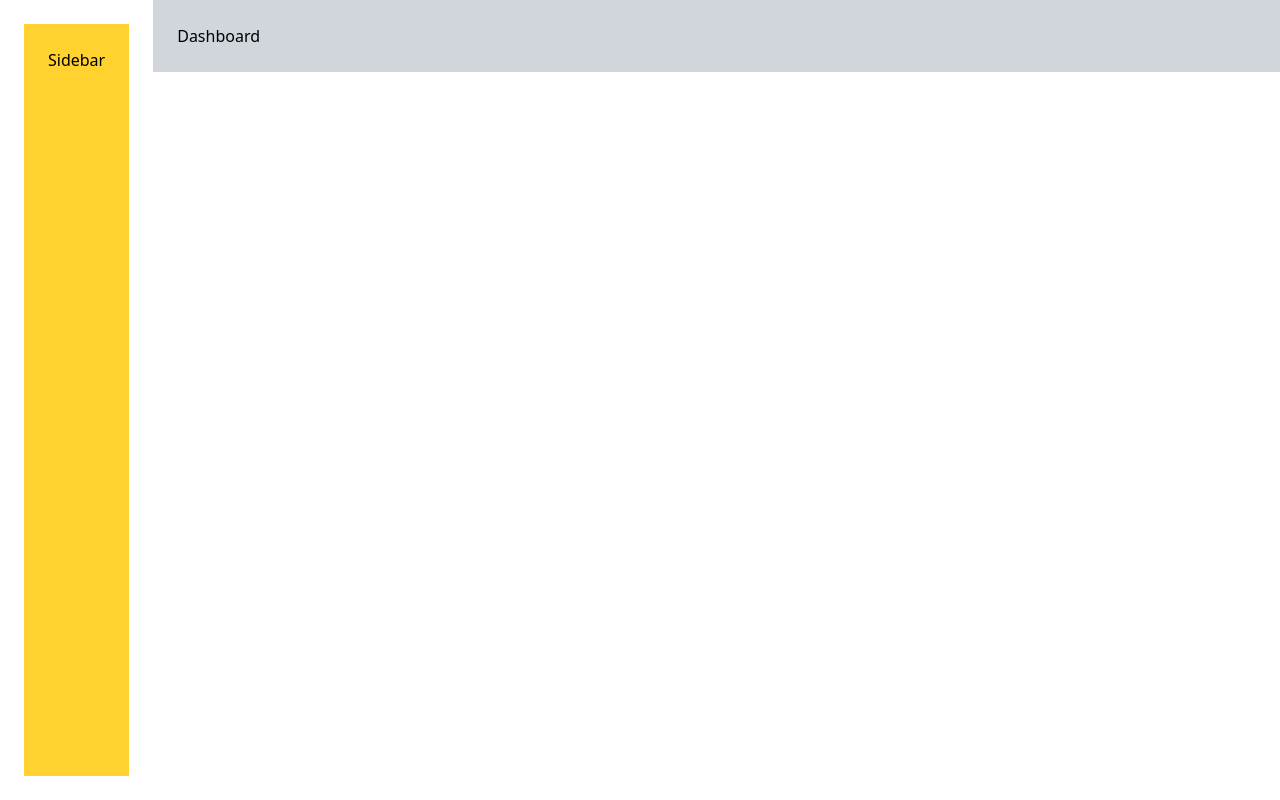
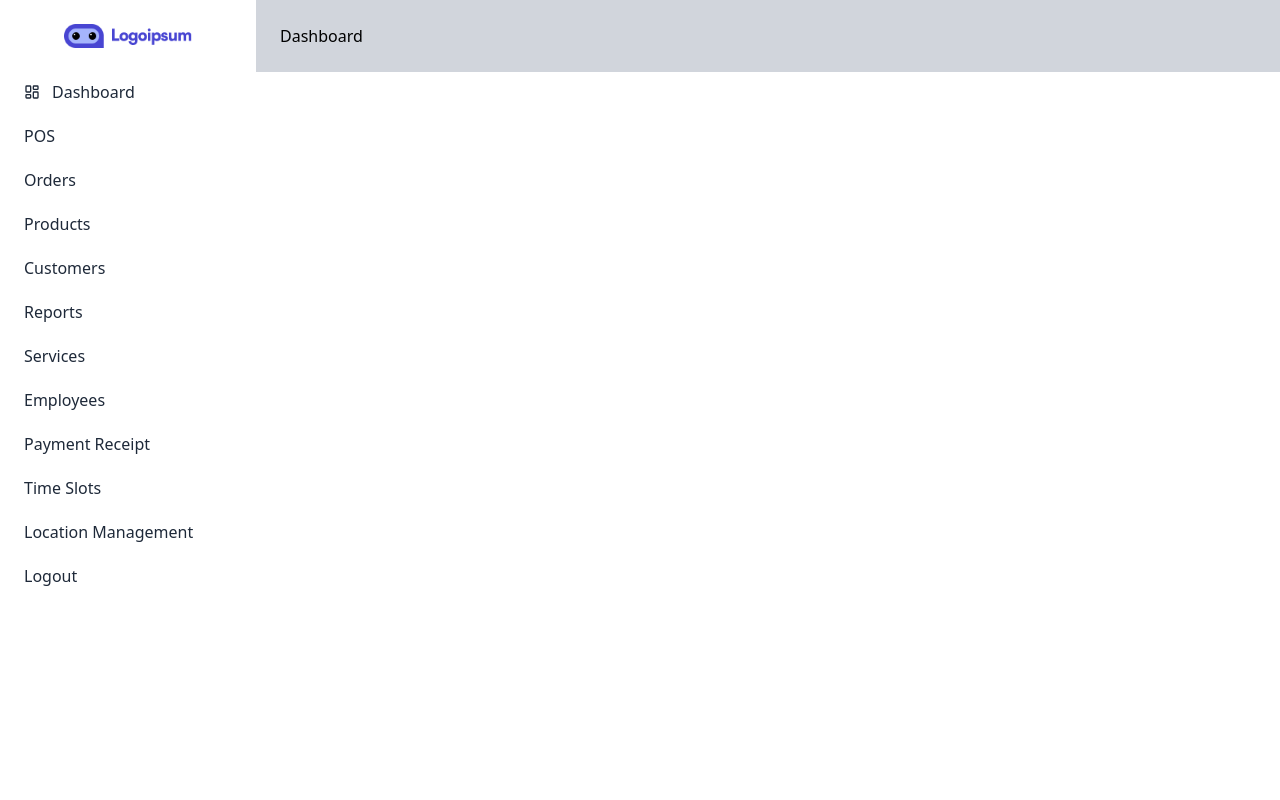
Before and after one commit to TechMET-Solutions/laundry_frontend-, a React (Vite) app: page / in a window 1280 px wide. Built offline with nearby package versions, Linux system fonts and the light colour scheme.

Commit message:
dashboard updated

```diff
--- a/src/components/layout/Sidebar.jsx
+++ b/src/components/layout/Sidebar.jsx
@@ -1,8 +1,86 @@
 import React from 'react'
+import logo from '../../assets/logo.png'
+ import { LuLayoutDashboard } from "react-icons/lu";
+// import { CiLocationOn } from "react-icons/ci";
 
 function Sidebar() {
   return (
-    <div className='p-6 m-6 max-h-screen bg-amber-300'>Sidebar</div>
+   <div className="h-screen w-64 bg-white flex flex-col">
+
+
+
+
+      <div className="p-6">
+        <img src={logo} alt="Logo" className="w-32 mx-auto" />
+      </div>
+
+
+      <nav className="flex-1 overflow-y-auto flex flex-col gap-1 px-2 text-gray-800 font-medium">
+
+        <button className="flex items-center gap-3 px-4 py-2 rounded-lg text-left
+                           hover:bg-blue-500 hover:text-white transition">
+          <LuLayoutDashboard />
+          Dashboard
+        </button>
+
+        <button className="px-4 py-2 rounded-lg text-left
+                           hover:bg-blue-500 hover:text-white transition">
+          POS
+        </button>
+
+        <button className="px-4 py-2 rounded-lg text-left
+                           hover:bg-blue-500 hover:text-white transition">
+          Orders
+        </button>
+
+        <button className="px-4 py-2 rounded-lg text-left
+                           hover:bg-blue-500 hover:text-white transition">
+          Products
+        </button>
+
+        <button className="px-4 py-2 rounded-lg text-left
+                           hover:bg-blue-500 hover:text-white transition">
+          Customers
+        </button>
+
+        <button className="px-4 py-2 rounded-lg text-left
+                           hover:bg-blue-500 hover:text-white transition">
+          Reports
+        </button>
+
+        <button className="px-4 py-2 rounded-lg text-left
+                           hover:bg-blue-500 hover:text-white transition">
+          Services
+        </button>
+
+        <button className="px-4 py-2 rounded-lg text-left
+                           hover:bg-blue-500 hover:text-white transition">
+          Employees
+        </button>
+
+        <button className="px-4 py-2 rounded-lg text-left
+                           hover:bg-blue-500 hover:text-white transition">
+          Payment Receipt
+        </button>
+
+        <button className="px-4 py-2 rounded-lg text-left
+                           hover:bg-blue-500 hover:text-white transition">
+          Time Slots
+        </button>
+
+        <button className="px-4 py-2 rounded-lg text-left
+                           hover:bg-blue-500 hover:text-white transition">
+                            {/* <CiLocationOn /> */}
+          Location Management
+        </button>
+
+        <button className="px-4 py-2 rounded-lg text-left
+                           hover:bg-blue-500 hover:text-white transition">
+          Logout
+        </button>
+
+      </nav>
+    </div>
   )
 }
 
```
Also changed, not shown: src/assets/logo.png (added), 1 other file (tests, documents, lock files or other folders).
